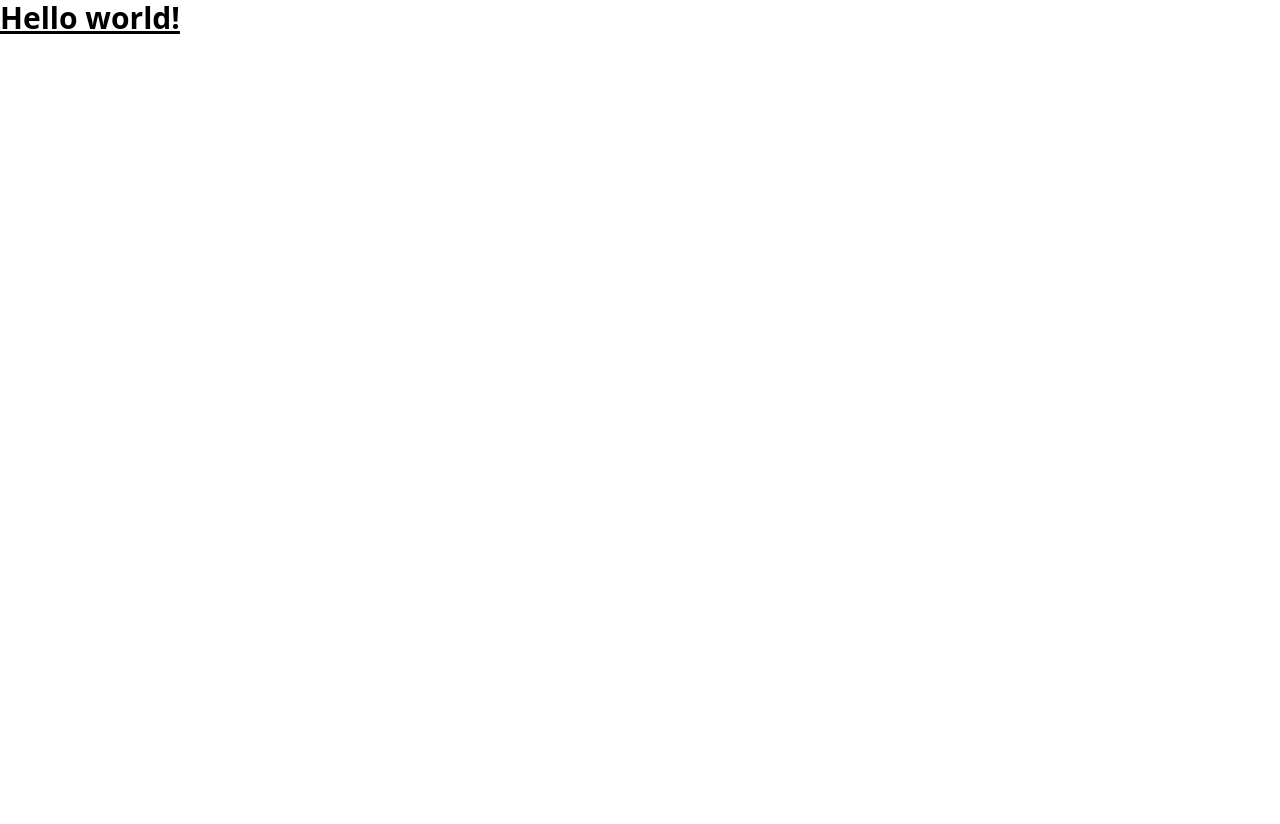
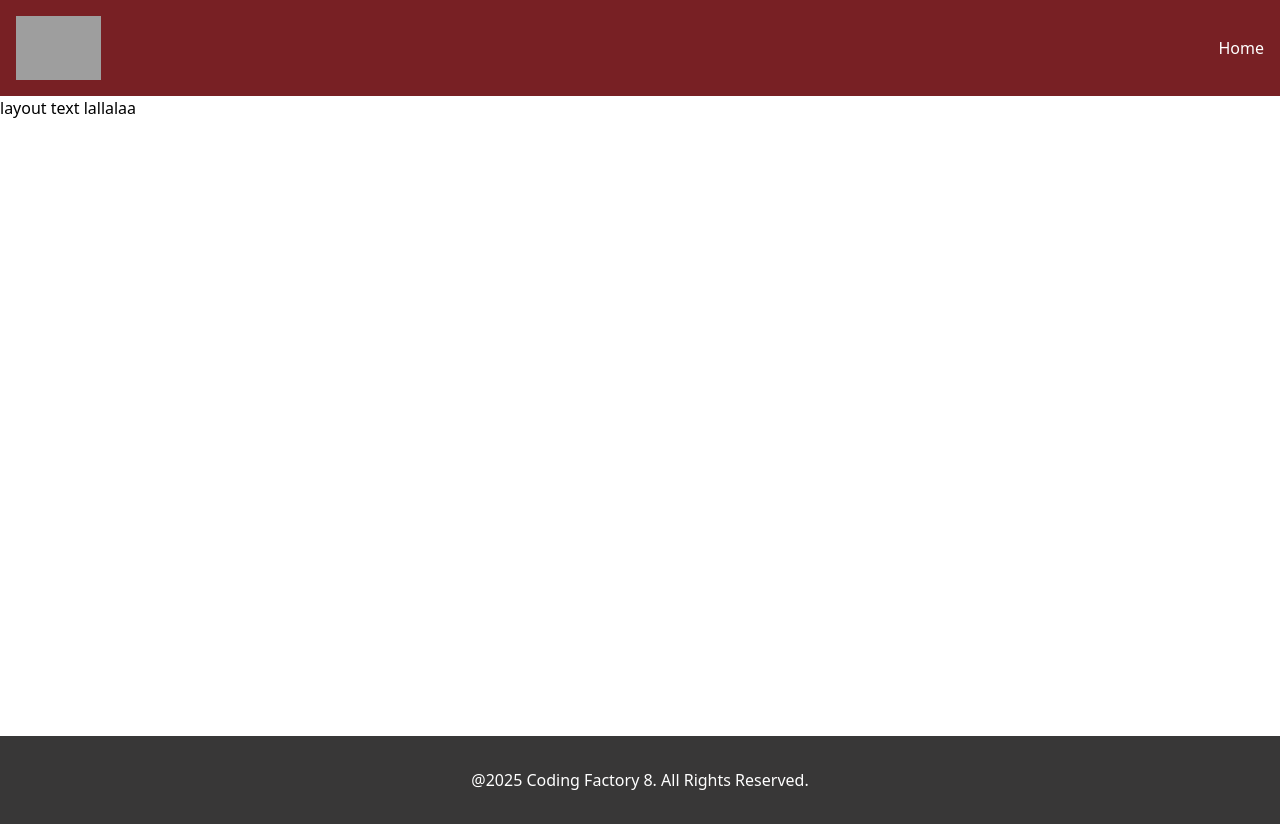
Before and after one commit to ALpolymer/cf8-counter, a React (Vite) app: page / in a window 1280 px wide. Before the commit the page ends 800 px from the top, so only its background shows below. Built offline with nearby package versions, Linux system fonts and the light colour scheme; grey boxes are pictures that could not be loaded.

Commit message:
feat(UI): add Layout with Header and Footer

```diff
--- a/src/App.tsx
+++ b/src/App.tsx
@@ -1,11 +1,16 @@
+import Layout from "./components/layout/Layout.tsx";
 
 function App() {
 
   return (
       <>
-          <h1 className="text-3xl font-bold underline">
-              Hello world!
-          </h1>
+        <Layout>
+            layout text
+
+
+            lallalaa
+
+        </Layout>
 
       </>
   )
--- /dev/null
+++ b/src/components/layout/Footer.tsx
@@ -0,0 +1,14 @@
+
+const Footer = () => {
+    const currentYear: number = new Date().getFullYear();
+    return (
+        <>
+            <footer className="bg-cf-dark-gray text-white">
+                <div className="container mx-auto py-8 text-center">
+                    @{currentYear} Coding Factory 8. All Rights Reserved.
+                </div>
+            </footer>
+        </>
+    )
+}
+export default Footer;
--- /dev/null
+++ b/src/components/layout/Header.tsx
@@ -0,0 +1,20 @@
+
+const Header = () => {
+    return (
+        <>
+            <header className="bg-cf-dark-red w-full fixed">
+                <div className="container mx-auto px-4 flex items-center justify-between">
+                    <img className="my-4 h-16"
+                         src="https://codingfactory.aueb.gr/sites/all/themes/cf_theme/logo.png"
+                         alt="CF Logo"
+                    />
+                    <nav className="flex gap-4 text-white font-medium">
+                        <a href="#">Home</a>
+                    </nav>
+                </div>
+            </header>
+        </>
+    );
+};
+
+export default Header;
--- /dev/null
+++ b/src/components/layout/Layout.tsx
@@ -0,0 +1,21 @@
+import * as React from "react";
+import Header from "./Header.tsx";
+import Footer from "./Footer.tsx";
+
+interface  LayoutProps {
+    children: React.ReactNode;
+}
+
+const Layout = ({children}: LayoutProps) => {
+    return (
+        <>
+            <Header/>
+            <div className="container mx-auto pt-24 min-h-[92vh]">
+                {children}
+            </div>
+            <Footer/>
+        </>
+    );
+};
+
+export default Layout;
--- a/src/index.css
+++ b/src/index.css
@@ -1 +1,7 @@
 @import "tailwindcss";
+
+@theme{
+    --color-cf-dark-red: #782024;
+    --color-cf-gray: #606060;
+    --color-cf-dark-gray: #383737
+}
```
